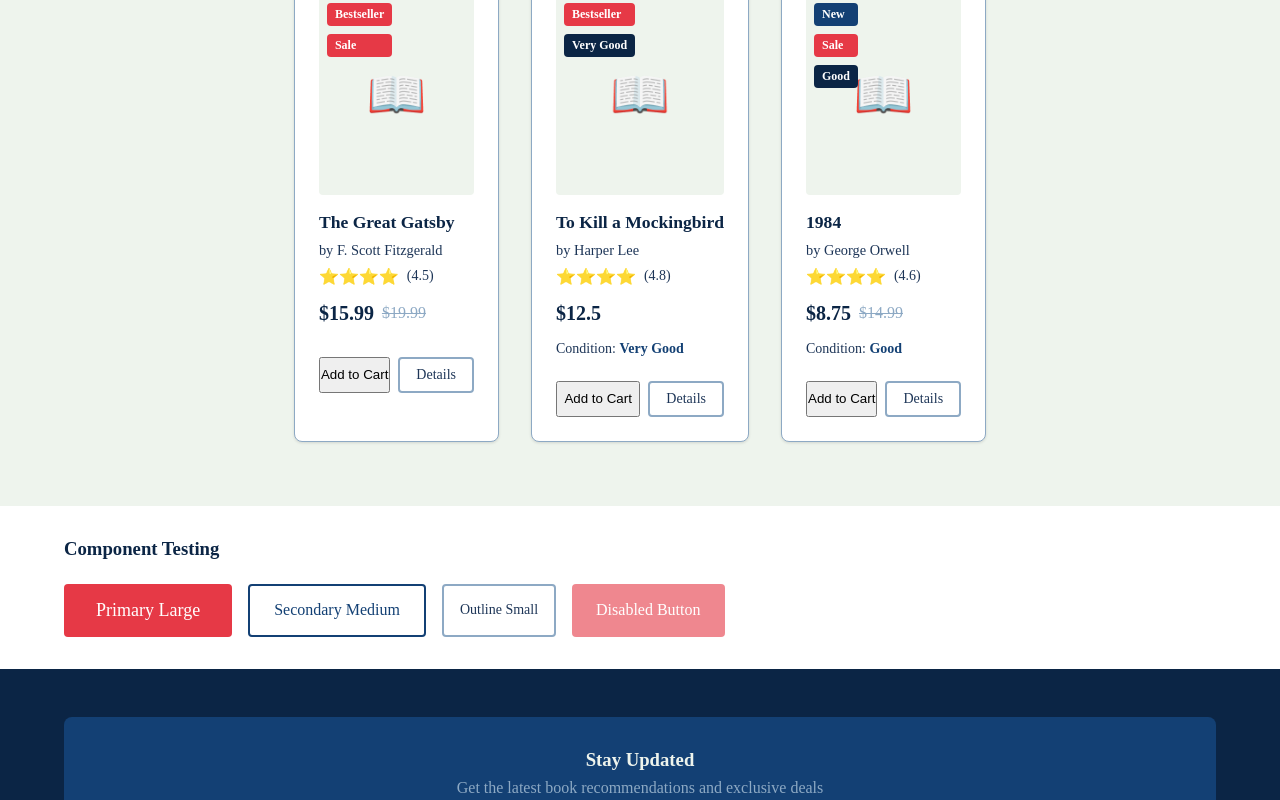
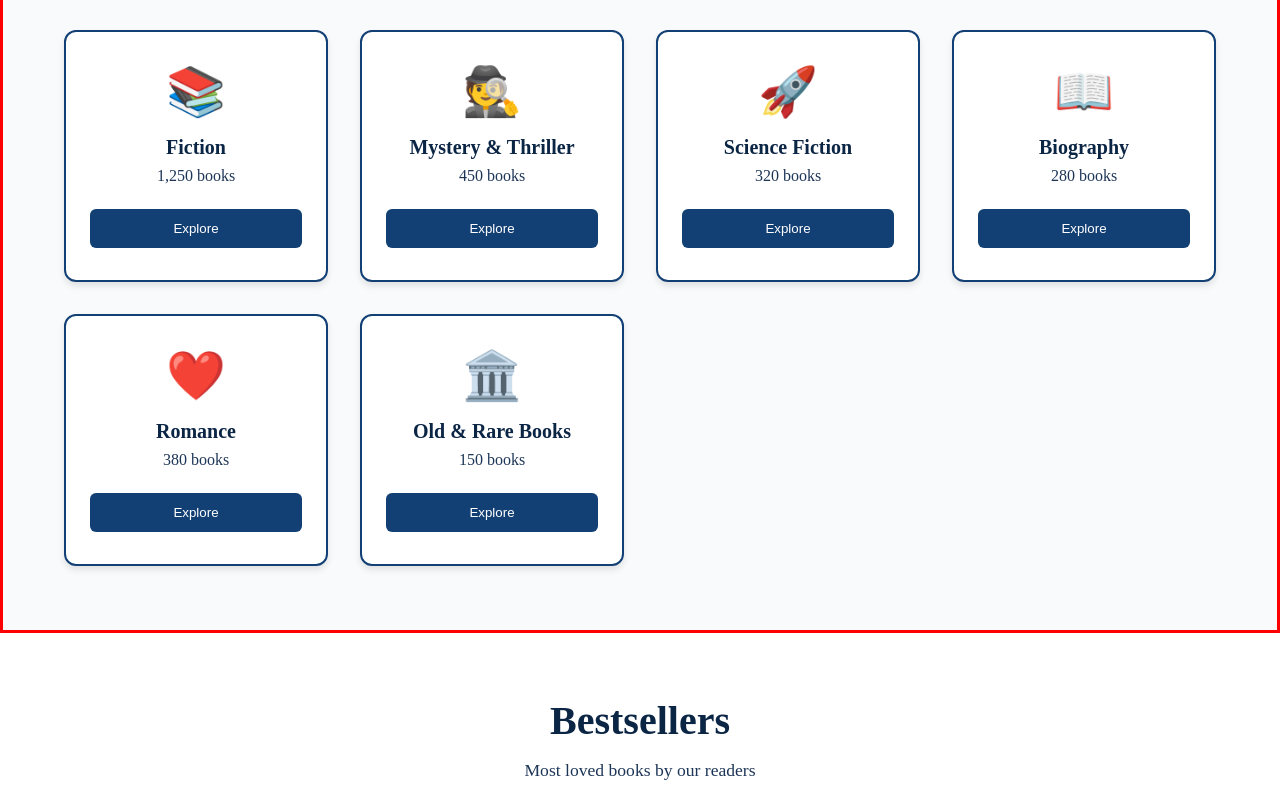
Before and after one commit to Javeria-Javaid/BookVerse, a React (Vite) app in the folder bookverse/: page / in a window 1280 px wide. Shown: the part 880-1680 px from the top of the page. Built offline with nearby package versions, Linux system fonts and the light colour scheme.

Commit message:
featured categries

```diff
--- a/bookverse/src/App.jsx
+++ b/bookverse/src/App.jsx
@@ -1,11 +1,11 @@
 import React, { useState } from 'react';
 import Layout from './components/layout/Layout';
 import Hero from './components/home/Hero/Hero';
-import Button from './components/common/Button/Button';
-import ProductCard from './components/common/ProductCard/ProductCard';
+import FeaturedCategories from './components/home/FeaturedCategories/FeaturedCategories';
+import Bestsellers from './components/home/Bestsellers/Bestsellers';
 import Modal from './components/common/Modal/Modal';
 
-// Mock data for testing
+// Mock data
 const mockBooks = [
     {
         id: 1,
@@ -40,6 +40,16 @@ const mockBooks = [
         conditionType: "Good",
         isBestseller: false,
         isNewArrival: true
+    },
+    {
+        id: 4,
+        title: "Pride and Prejudice",
+        author: "Jane Austen",
+        price: 14.99,
+        rating: 4.7,
+        condition: "new",
+        isBestseller: true,
+        isNewArrival: false
     }
 ];
 
@@ -59,40 +69,15 @@ function App() {
     return (
         <Layout>
             <Hero />
+            <FeaturedCategories />
+            <Bestsellers
+                books={mockBooks}
+                onAddToCart={handleAddToCart}
+                onViewDetails={handleViewDetails}
+            />
 
-            {/* Featured Books Section */}
-            <section id="featured" style={{ padding: '4rem 0', background: '#EEF4ED' }}>
-                <div className="container">
-                    <h2 style={{ textAlign: 'center', marginBottom: '3rem', color: '#0B2545' }}>
-                        Featured Books
-                    </h2>
-                    <div style={{ display: 'flex', gap: '2rem', flexWrap: 'wrap', justifyContent: 'center' }}>
-                        {mockBooks.map(book => (
-                            <ProductCard
-                                key={book.id}
-                                book={book}
-                                onAddToCart={handleAddToCart}
-                                onViewDetails={handleViewDetails}
-                            />
-                        ))}
-                    </div>
-                </div>
-            </section>
+            {/* Add more sections here later */}
 
-            {/* Test Buttons Section */}
-            <section style={{ padding: '2rem 0', background: 'white' }}>
-                <div className="container">
-                    <h3 style={{ marginBottom: '1.5rem', color: '#0B2545' }}>Component Testing</h3>
-                    <div style={{ display: 'flex', gap: '1rem', flexWrap: 'wrap' }}>
-                        <Button variant="primary" size="large">Primary Large</Button>
-                        <Button variant="secondary" size="medium">Secondary Medium</Button>
-                        <Button variant="outline" size="small">Outline Small</Button>
-                        <Button disabled>Disabled Button</Button>
-                    </div>
-                </div>
-            </section>
-
-            {/* Modal */}
             <Modal
                 isOpen={isModalOpen}
                 onClose={() => {
@@ -107,10 +92,17 @@ function App() {
                         <p><strong>Price:</strong> ${selectedBook.price}</p>
                         <p><strong>Rating:</strong> {selectedBook.rating}/5</p>
                         <p><strong>Condition:</strong> {selectedBook.condition}</p>
+                        {selectedBook.conditionType && (
+                            <p><strong>Condition Type:</strong> {selectedBook.conditionType}</p>
+                        )}
                         <div style={{ marginTop: '1.5rem' }}>
-                            <Button variant="primary" onClick={() => handleAddToCart(selectedBook)}>
+                            <button
+                                className="btn btn-primary"
+                                onClick={() => handleAddToCart(selectedBook)}
+                                style={{ padding: '0.75rem 1.5rem' }}
+                            >
                                 Add to Cart
-                            </Button>
+                            </button>
                         </div>
                     </div>
                 )}
--- a/bookverse/src/components/home/Bestsellers/Bestsellers.css
+++ b/bookverse/src/components/home/Bestsellers/Bestsellers.css
@@ -20,7 +20,29 @@
 
 .bestsellers-grid {
     display: grid;
-    grid-template-columns: repeat(auto-fit, minmax(280px, 1fr));
+    grid-template-columns: repeat(3, 1fr); /* Force 3 columns */
     gap: 2rem;
-    justify-items: center;
+    max-width: 1200px;
+    margin: 0 auto;
+    padding: 0 1rem;
 }
+
+/* Responsive adjustments */
+@media (max-width: 1024px) {
+    .bestsellers-grid {
+        grid-template-columns: repeat(2, 1fr); /* 2 columns on tablets */
+    }
+}
+
+@media (max-width: 768px) {
+    .bestsellers-grid {
+        grid-template-columns: 1fr; /* 1 column on mobile */
+        gap: 1.5rem;
+    }
+}
+
+/* Ensure product cards don't have fixed width that breaks grid */
+.product-card {
+    width: 100%;
+    height: 100%;
+}
--- /dev/null
+++ b/bookverse/src/components/home/FeaturedCategories/FeaturedCategories.css
@@ -0,0 +1,82 @@
+.featured-categories {
+    padding: 4rem 0;
+    background: #f8fafc;
+    border: 3px solid red; /* Debug border */
+}
+
+.section-title {
+    text-align: center;
+    font-size: 2.5rem;
+    color: #0B2545;
+    margin-bottom: 1rem;
+    font-family: 'Playfair Display', serif;
+}
+
+.section-subtitle {
+    text-align: center;
+    color: #1D3557;
+    margin-bottom: 3rem;
+    font-size: 1.1rem;
+}
+
+.categories-grid {
+    display: grid;
+    grid-template-columns: repeat(auto-fit, minmax(250px, 1fr));
+    gap: 2rem;
+    max-width: 1200px;
+    margin: 0 auto;
+}
+
+.category-card {
+    background: white;
+    padding: 2rem 1.5rem;
+    border-radius: 12px;
+    text-align: center;
+    box-shadow: 0 4px 6px rgba(0, 0, 0, 0.1);
+    transition: all 0.3s ease;
+}
+
+.category-card:hover {
+    transform: translateY(-5px);
+    box-shadow: 0 8px 15px rgba(0, 0, 0, 0.15);
+}
+
+.category-icon {
+    font-size: 3rem;
+    margin-bottom: 1rem;
+}
+
+.category-name {
+    font-size: 1.25rem;
+    color: #0B2545;
+    margin-bottom: 0.5rem;
+    font-weight: 600;
+}
+
+.category-count {
+    color: #64748b;
+    margin-bottom: 1.5rem;
+}
+
+.category-btn {
+    background: #134074;
+    color: white;
+    border: none;
+    padding: 0.75rem 1.5rem;
+    border-radius: 6px;
+    cursor: pointer;
+    font-weight: 500;
+    transition: background-color 0.3s ease;
+    width: 100%;
+}
+
+.category-btn:hover {
+    background: #0B2545;
+}
+
+@media (max-width: 768px) {
+    .categories-grid {
+        grid-template-columns: repeat(auto-fit, minmax(200px, 1fr));
+        gap: 1.5rem;
+    }
+}
--- /dev/null
+++ b/bookverse/src/components/home/FeaturedCategories/FeaturedCategories.jsx
@@ -0,0 +1,56 @@
+import React from 'react';
+import './FeaturedCategories.css';
+
+const FeaturedCategories = () => {
+    console.log('FeaturedCategories component is rendering!');
+
+    const categories = [
+        { id: 1, name: 'Fiction', icon: '📚', count: '1,250 books' },
+        { id: 2, name: 'Mystery & Thriller', icon: '🕵️', count: '450 books' },
+        { id: 3, name: 'Science Fiction', icon: '🚀', count: '320 books' },
+        { id: 4, name: 'Biography', icon: '📖', count: '280 books' },
+        { id: 5, name: 'Romance', icon: '❤️', count: '380 books' },
+        { id: 6, name: 'Old & Rare Books', icon: '🏛️', count: '150 books' }
+    ];
+
+    return (
+        <section id="categories" className="featured-categories">
+            <div className="container">
+                <h2 className="section-title" style={{ color: '#0B2545' }}>Browse Categories</h2>
+                <p className="section-subtitle" style={{ color: '#1D3557' }}>Find your next read by genre</p>
+
+                <div className="categories-grid">
+                    {categories.map((category) => (
+                        <div
+                            key={category.id}
+                            className="category-card"
+                            style={{
+                                border: '2px solid #134074',
+                                background: 'white'
+                            }}
+                        >
+                            <div className="category-icon" style={{ fontSize: '3rem' }}>{category.icon}</div>
+                            <h3 className="category-name" style={{ color: '#0B2545' }}>{category.name}</h3>
+                            <p className="category-count" style={{ color: '#1D3557' }}>{category.count}</p>
+                            <button
+                                className="category-btn"
+                                style={{
+                                    background: '#134074',
+                                    color: 'white',
+                                    padding: '0.75rem 1.5rem',
+                                    border: 'none',
+                                    borderRadius: '6px',
+                                    cursor: 'pointer'
+                                }}
+                            >
+                                Explore
+                            </button>
+                        </div>
+                    ))}
+                </div>
+            </div>
+        </section>
+    );
+};
+
+export default FeaturedCategories;
```
